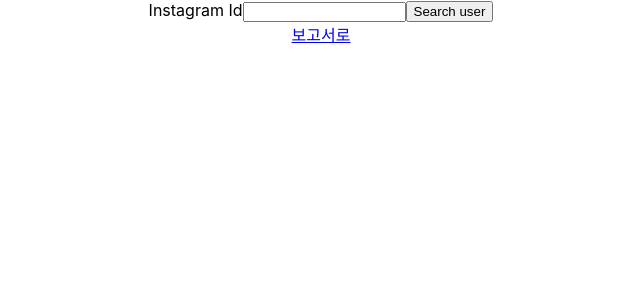
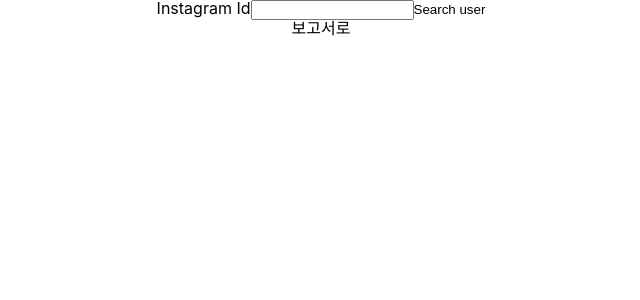
Before and after one commit to 7inug1/IGUR_frontend, a React (Create React App) app: page / in a window 1280 px wide. Shown: the top 300 px of the page, without its empty margins (319-959 px from the left). Built offline with nearby package versions, Linux system fonts and the light colour scheme.

Commit message:
feat: spublic style 추가

```diff
--- a/public/index.html
+++ b/public/index.html
@@ -3,6 +3,7 @@
   <head>
     <meta charset="utf-8" />
     <link rel="icon" href="%PUBLIC_URL%/favicon.ico" />
+    <link rel="stylesheet" href="./style.css">
     <meta name="viewport" content="width=device-width, initial-scale=1" />
     <meta name="theme-color" content="#000000" />
     <meta
--- a/public/style.css
+++ b/public/style.css
@@ -1,6 +1,6 @@
 body {
   font-family: -apple-system, BlinkMacSystemFont, 'Segoe UI', Roboto, Oxygen, Ubuntu, Cantarell, 'Open Sans', 'Helvetica Neue', sans-serif, BlinkMacSystemFont, "Segoe UI", Roboto, Helvetica, Arial, sans-serif, "Apple Color Emoji", "Segoe UI Emoji", "Segoe UI Symbol";
-  background: #fafafa;
+  /* background: #fafafa; */
 }
 
 @media only screen {
```
